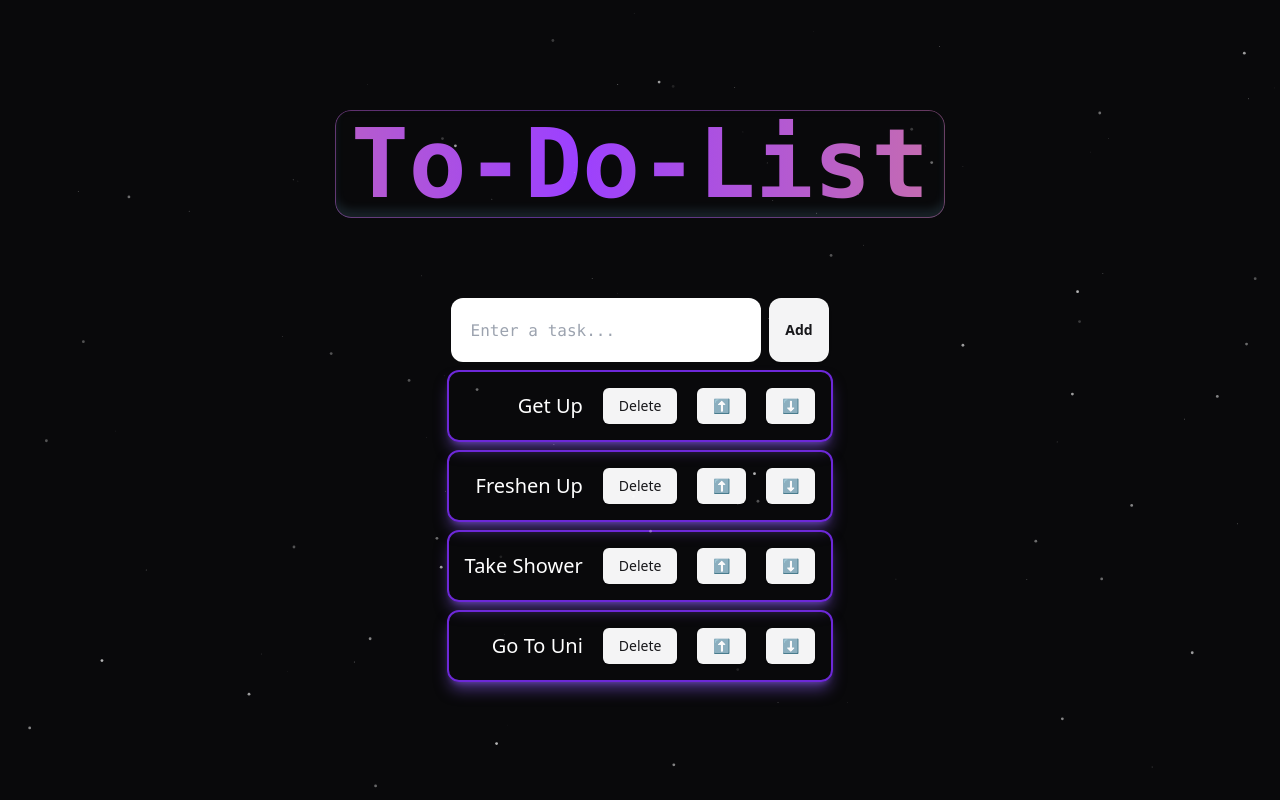
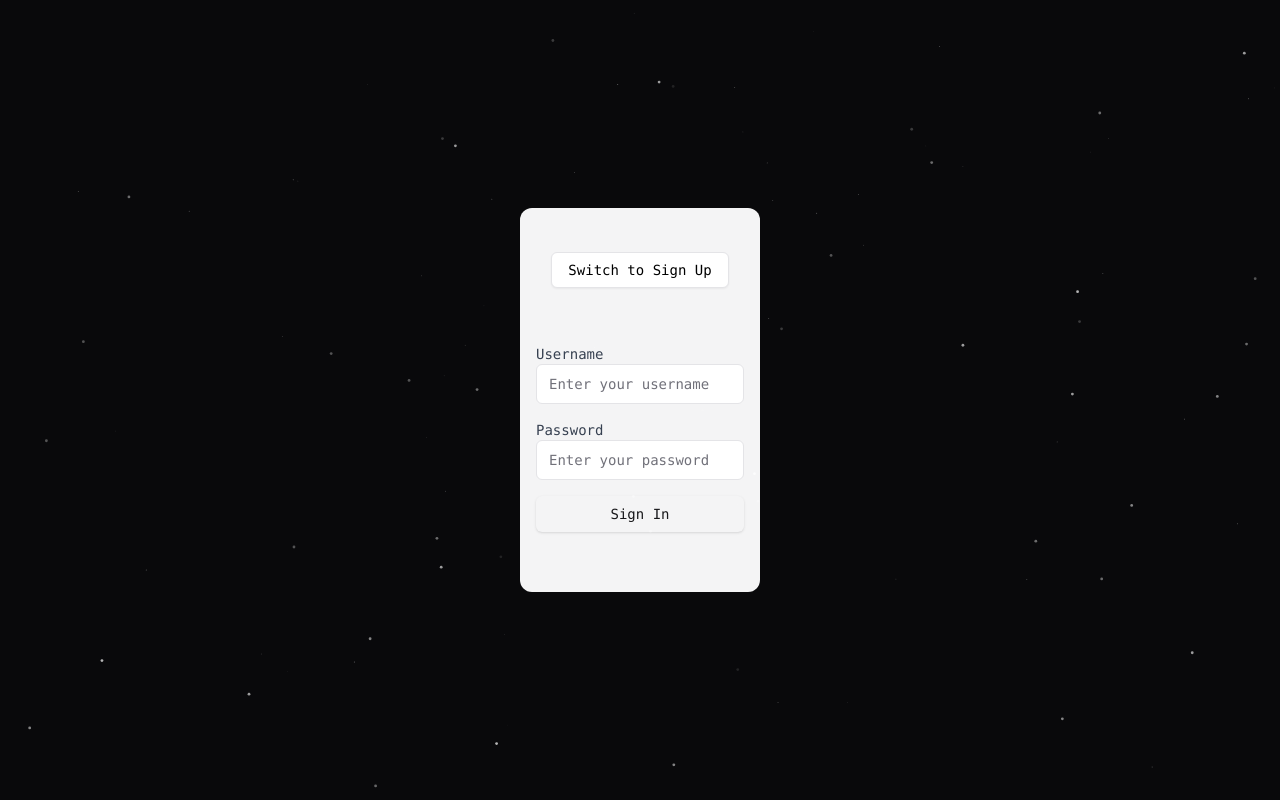
Before and after one commit to oahednoorforhad/todolist, a Next.js app: page / in a window 1280 px wide. Built offline with nearby package versions, Linux system fonts and the light colour scheme.

Commit message:
login page added

```diff
--- /dev/null
+++ b/app/AuthForm.tsx
@@ -0,0 +1,99 @@
+"use client";
+
+import { useState } from "react";
+import { Button } from "@/components/ui/button";
+import { Input } from "@/components/ui/input";
+
+// Add a prop for the auth success callback
+export default function AuthForm({ onAuthSuccess }: { onAuthSuccess: () => void }) {
+  const [isSignUp, setIsSignUp] = useState(false);
+  const [username, setUsername] = useState("");
+  const [password, setPassword] = useState("");
+  const [email, setEmail] = useState("");
+  const [isSubmitted, setIsSubmitted] = useState(false);
+
+  const handleSubmit = (e: React.FormEvent<HTMLFormElement>) => {
+    e.preventDefault();
+    setIsSubmitted(true);
+
+    // Simulating authentication logic
+    if (isSignUp) {
+      console.log("Sign Up Data - Username:", username, "Email:", email, "Password:", password);
+    } else {
+      console.log("Sign In Data - Username:", username, "Password:", password);
+    }
+
+    // Assuming authentication is successful, trigger the parent callback
+    onAuthSuccess();
+  };
+
+  return (
+    <div className="flex flex-col items-center justify-center h-96 w-60 rounded-xl bg-secondary">
+      <div className="mb-6">
+              <Button
+          variant="outline"
+          onClick={() => setIsSignUp(!isSignUp)}
+          className="mb-4 text-black"
+        >
+          {isSignUp ? "Switch to Sign In" : "Switch to Sign Up"}
+        </Button>
+      </div>
+
+      <form onSubmit={handleSubmit} className="w-full max-w-xs p-4 space-y-4">
+        <div>
+          <label htmlFor="username" className="block text-sm font-medium text-gray-700">
+            Username
+          </label>
+          <Input
+            type="text"
+            id="username"
+            placeholder="Enter your username"
+            value={username}
+            onChange={(e) => setUsername(e.target.value)}
+            required
+          />
+        </div>
+
+        {isSignUp && (
+          <div>
+            <label htmlFor="email" className="block text-sm font-medium text-gray-700">
+              Email
+            </label>
+            <Input
+              type="email"
+              id="email"
+              placeholder="Enter your email"
+              value={email}
+              onChange={(e) => setEmail(e.target.value)}
+              required
+            />
+          </div>
+        )}
+
+        <div>
+          <label htmlFor="password" className="block text-sm font-medium text-gray-700">
+            Password
+          </label>
+          <Input
+            type="password"
+            id="password"
+            placeholder="Enter your password"
+            value={password}
+            onChange={(e) => setPassword(e.target.value)}
+            required
+          />
+        </div>
+
+        <Button type="submit" className="w-full">
+          {isSignUp ? "Sign Up" : "Sign In"}
+        </Button>
+
+        {isSubmitted && (
+          <p className="mt-4 text-center text-green-500">
+            {isSignUp ? "Sign Up" : "Sign In"} Form Submitted. Check console for details.
+          </p>
+        )}
+      </form>
+    </div>
+  );
+}
--- a/app/ToDoList.tsx
+++ b/app/ToDoList.tsx
@@ -64,7 +64,6 @@ export default function ToDoList(){
                     To-Do-List
                 </span>
                     </AnimatedGradientText>
-
             </div>
             <div className='flex justify-between gap-2 items-center'>
                 <input
@@ -105,7 +104,6 @@ export default function ToDoList(){
                 )}
             </ol>
             </div>
-
         </div>
     )
   }
--- a/app/page.tsx
+++ b/app/page.tsx
@@ -1,19 +1,28 @@
+"use client"
 import Particles from "@/components/ui/particles";
 import ToDoList from "./ToDoList";
-import { useEffect, useState } from "react";
-
+import { useState } from "react";
+import AuthForm from "./AuthForm";
 
 export default function Home() {
+  // State to track if user is authenticated
+  const [isAuthenticated, setIsAuthenticated] = useState(false);
+
+  // Function to handle authentication completion
+  const handleAuthSuccess = () => {
+    setIsAuthenticated(true); // Set authenticated to true after auth success
+  };
 
   return (
-    <div className="h-screen w-full font-mono bg-foreground text-background flex items-center justify-center justify-items-center ">
-      <ToDoList />
-      <Particles
-        className="absolute inset-0"
-        quantity={100}
-        ease={100}
-        refresh
-      />
+    <div className="h-screen w-full font-mono bg-foreground text-background flex items-center justify-center justify-items-center relative">
+      {/* Conditionally render AuthForm or ToDoList */}
+      {!isAuthenticated ? (
+        <AuthForm onAuthSuccess={handleAuthSuccess} /> // Pass the success handler to AuthForm
+      ) : (
+        <ToDoList />
+      )}
+
+      <Particles className="absolute inset-0" quantity={100} ease={100} refresh />
     </div>
   );
 }
```
Lines whose indentation alone changed are shown as unchanged.
